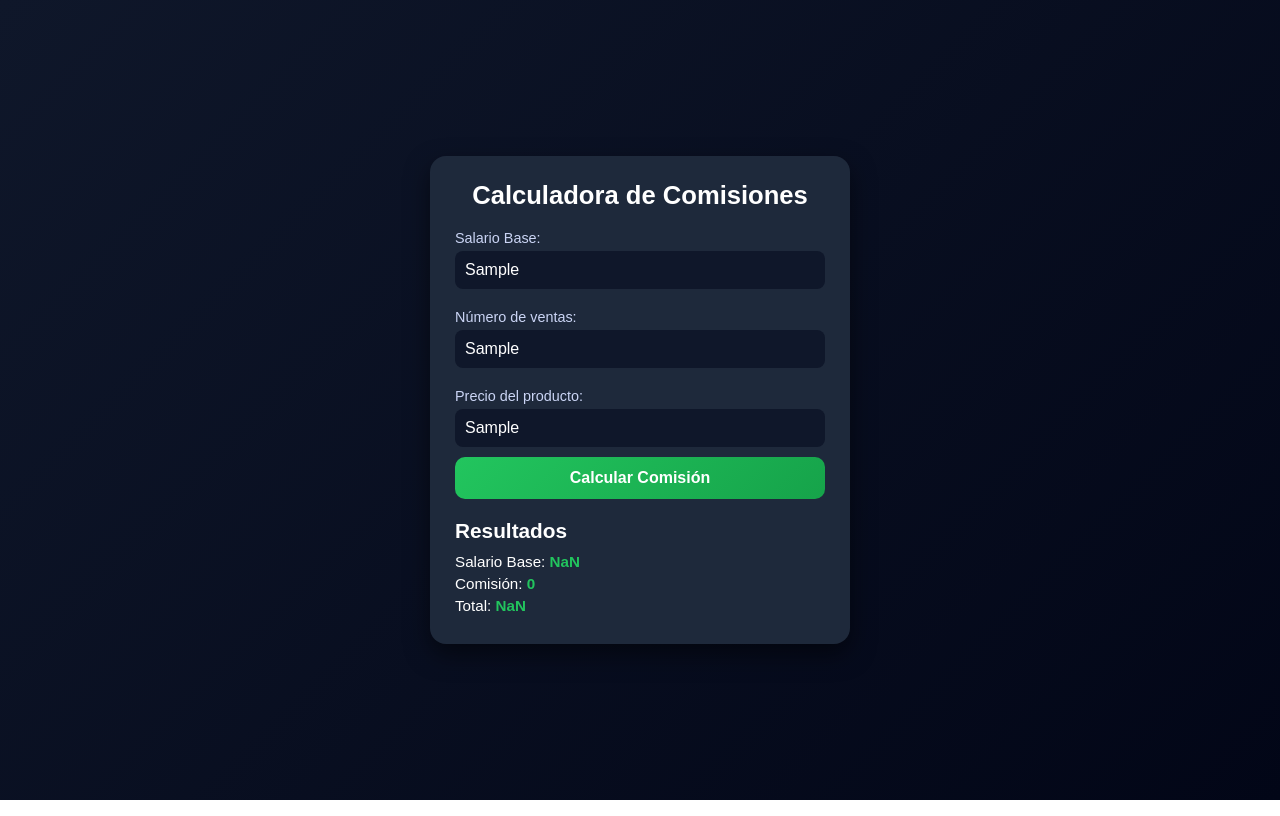
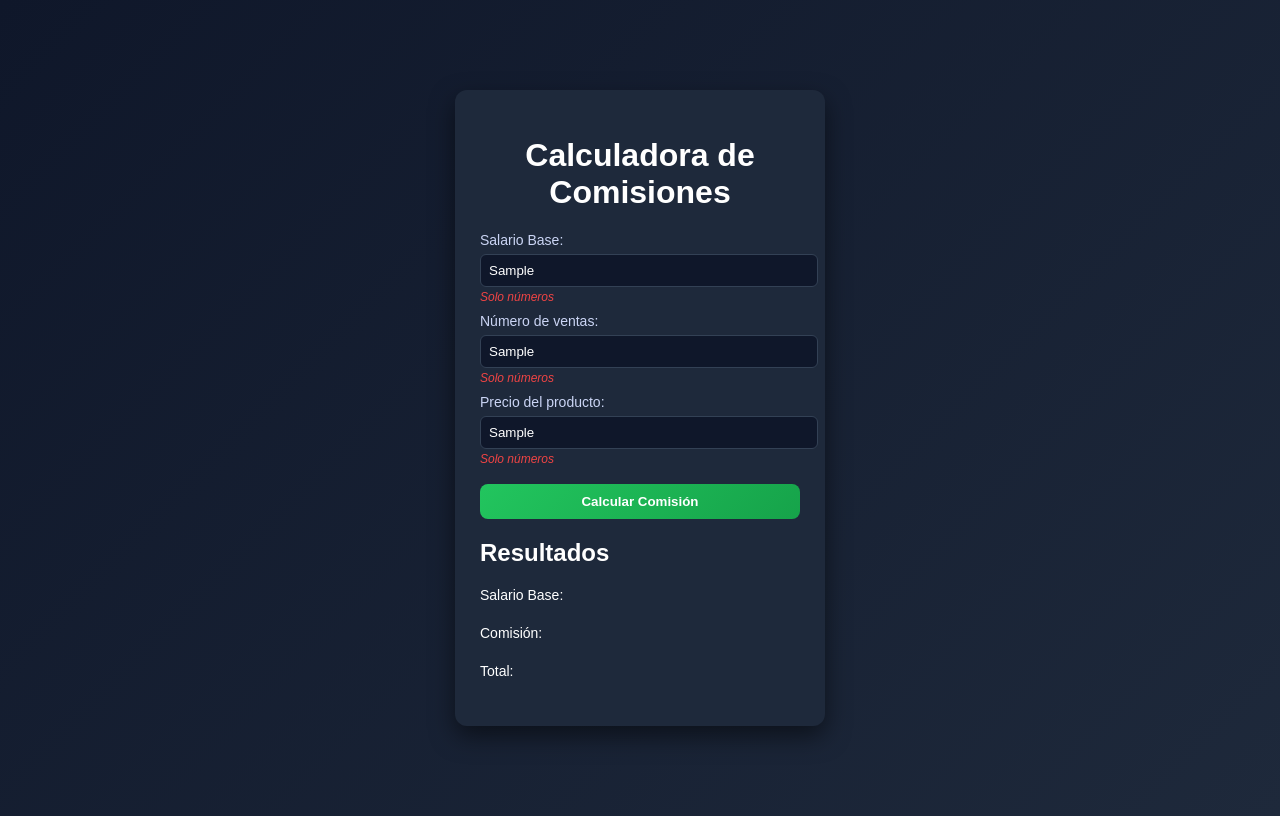
Before and after one commit to aliceviolet696-coder/comisiones-, a plain HTML site: page index.html in a window 1280 px wide. Both pictures are taken after typing "Sample", "Sample", "Sample" into the empty fields and a click on the button "Calcular Comisión". Drawn offline with Linux system fonts and the light colour scheme.

Commit message:
mejoras de la calculadora

```diff
--- a/index.html
+++ b/index.html
@@ -2,7 +2,6 @@
 <html lang="es">
 <head>
     <meta charset="UTF-8">
-    <meta name="viewport" content="width=device-width, initial-scale=1.0">
     <title>Calculadora de Comisiones</title>
     <link rel="stylesheet" href="ventas.css">
 </head>
@@ -13,12 +12,15 @@
 
     <label>Salario Base:</label>
     <input type="text" id="txtSueldoBase">
+    <span id="errorSueldo"></span>
 
     <label>Número de ventas:</label>
-        <input type="text" id="txtVentas">
+    <input type="text" id="txtVentas" onblur="validarVentas()">
+    <span id="errorVentas"></span>
 
     <label>Precio del producto:</label>
     <input type="text" id="txtPrecio">
+    <span id="errorPrecio"></span>
 
     <button onclick="calcular()">Calcular Comisión</button>
 
--- a/utilitarios.js
+++ b/utilitarios.js
@@ -1,11 +1,9 @@
 function recuperarTexto(idComponente){
     let componente = document.getElementById(idComponente);
-    let valor = componente.value;
-    return valor;
+    return componente.value;
 }
 
 function recuperarFloat(idComponente) {
     let valorTexto = recuperarTexto(idComponente);
-    let valorFloat = parseFloat(valorTexto);
-    return valorFloat;
+    return parseFloat(valorTexto);
 }
--- a/ventas.css
+++ b/ventas.css
@@ -1,92 +1,73 @@
-/* RESET */
-* {
-    margin: 0;
-    padding: 0;
-    box-sizing: border-box;
-}
-
-/* BODY */
 body {
     font-family: Arial, sans-serif;
-    background: linear-gradient(135deg, #0f172a, #020617);
+    background: linear-gradient(135deg, #0f172a, #1e293b);
     color: white;
-
     display: flex;
     justify-content: center;
     align-items: center;
-
-    min-height: 100vh;
-    padding: 20px;
+    height: 100vh;
 }
 
 /* CONTENEDOR */
 .contenedor {
     background-color: #1e293b;
     padding: 25px;
-    border-radius: 16px;
-
-    width: 100%;
-    max-width: 420px;
-
-    box-shadow: 0 10px 25px rgba(0,0,0,0.5);
+    border-radius: 12px;
+    width: 320px;
+    box-shadow: 0 10px 25px rgba(0, 0, 0, 0.5);
 }
 
 /* TITULOS */
 h1 {
     text-align: center;
     margin-bottom: 20px;
-    font-size: 1.6rem;
 }
 
 h2 {
     margin-top: 20px;
-    margin-bottom: 10px;
-    font-size: 1.3rem;
 }
 
 /* LABELS */
 label {
-    display: block;
-    margin-top: 10px;
-    margin-bottom: 5px;
-    font-size: 0.9rem;
+    font-size: 14px;
     color: #cbd5f5;
 }
 
 /* INPUTS */
 input {
     width: 100%;
-    padding: 10px;
-
-    border-radius: 8px;
-    border: none;
-    outline: none;
-
+    padding: 8px;
+    margin-top: 5px;
+    margin-bottom: 3px;
+    border-radius: 6px;
+    border: 1px solid #334155;
     background-color: #0f172a;
     color: white;
-
-    font-size: 1rem;
-    margin-bottom: 10px;
+    outline: none;
+    transition: 0.3s;
 }
 
-/* BOTON */
+/* EFECTO FOCUS */
+input:focus {
+    border-color: #22c55e;
+    box-shadow: 0 0 5px #22c55e;
+}
+
+/* BOTÓN */
 button {
     width: 100%;
-    padding: 12px;
-
-    border-radius: 10px;
+    padding: 10px;
+    margin-top: 10px;
+    background: linear-gradient(135deg, #22c55e, #16a34a);
     border: none;
-
-    background: linear-gradient(135deg, #22c55e, #16a34a);
+    border-radius: 8px;
     color: white;
-
-    font-size: 1rem;
     font-weight: bold;
-
     cursor: pointer;
     transition: 0.3s;
 }
 
+/* HOVER BOTÓN */
 button:hover {
     transform: scale(1.03);
     background: linear-gradient(135deg, #16a34a, #15803d);
@@ -94,48 +75,22 @@ button:hover {
 
 /* RESULTADOS */
 p {
+    font-size: 14px;
     margin: 5px 0;
-    font-size: 0.95rem;
 }
 
+/* MENSAJES DE ERROR 🔴 */
 span {
-    font-weight: bold;
-    color: #22c55e;
+    color: #ef4444;
+    font-style: italic;
+    font-size: 12px;
+    display: block;
+    min-height: 14px; /* evita que el diseño salte */
+    margin-bottom: 8px;
 }
 
-/* 📱 RESPONSIVE PARA CELULARES */
-@media (max-width: 480px) {
-    .contenedor {
-        padding: 20px;
-        border-radius: 12px;
-    }
-
-    h1 {
-        font-size: 1.3rem;
-    }
-
-    h2 {
-        font-size: 1.1rem;
-    }
-
-    input {
-        font-size: 0.9rem;
-        padding: 8px;
-    }
-
-    button {
-        font-size: 0.9rem;
-        padding: 10px;
-    }
+/* OPCIONAL: INPUT CON ERROR */
+input.error {
+    border-color: #ef4444;
+    box-shadow: 0 0 5px #ef4444;
 }
-
-/* 📲 TABLETS */
-@media (min-width: 481px) and (max-width: 768px) {
-    .contenedor {
-        max-width: 500px;
-    }
-
-    h1 {
-        font-size: 1.5rem;
-    }
-}
--- a/ventas.js
+++ b/ventas.js
@@ -3,7 +3,7 @@ const VENTAS_BASEE = 5;
 function calcularComision(numeroVentas, precioProducto) {
     let comision = 0;
 
-    if(numeroVentas > VENTAS_BASEE) {
+    if (numeroVentas > VENTAS_BASEE) {
         let ventasExtra = numeroVentas - VENTAS_BASEE;
         comision = ventasExtra * (precioProducto * 0.1);
     }
@@ -11,21 +11,60 @@ function calcularComision(numeroVentas, precioProducto) {
     return comision;
 }
 
-function calcular(){
-   // let componenteSueldoBase = document.getElementById("txtSueldoBase");
-    //let componenteVentas = document.getElementById("txtVentas");
-    //let componentePrecio = document.getElementById("txtPrecio");
+// ✅ VALIDACIÓN COMPLETA
+function validarVentas() {
+    let numeroVentasStr = recuperarTexto("txtVentas");
+    let spError = document.getElementById("errorVentas");
 
-    //let sueldoBaseStr = componenteSueldoBase.value;
+    spError.textContent = "";
 
-    //let sueldoBaseStr = recuperarTexto("txtSueldoBase");
-    //let numeroVentasStr = recuperarTexto("txtVentas");
-    //let precioProductoStr = recuperarTexto("txtPrecio");
+    if (numeroVentasStr.trim() === "") {
+        spError.textContent = "Campo obligatorio";
+        return false;
+    }
 
-    //let numeroVentasStr = componenteVentas.value;
-    //let precioProductoStr = componentePrecio.value;
+    if (!/^\d+$/.test(numeroVentasStr)) {
+        spError.textContent = "Solo números";
+        return false;
+    }
 
+    if (numeroVentasStr.length > 5) {
+        spError.textContent = "Máximo 5 dígitos";
+        return false;
+    }
 
+    return true;
+}
+
+// (opcional pero recomendado)
+function validarCampoNumerico(idInput, idError) {
+    let valor = recuperarTexto(idInput);
+    let spError = document.getElementById(idError);
+
+    spError.textContent = "";
+
+    if (valor.trim() === "") {
+        spError.textContent = "Campo obligatorio";
+        return false;
+    }
+
+    if (!/^\d+(\.\d+)?$/.test(valor)) {
+        spError.textContent = "Solo números";
+        return false;
+    }
+
+    return true;
+}
+
+function calcular() {
+
+    let esValido = true;
+
+    if (!validarVentas()) esValido = false;
+    if (!validarCampoNumerico("txtSueldoBase", "errorSueldo")) esValido = false;
+    if (!validarCampoNumerico("txtPrecio", "errorPrecio")) esValido = false;
+
+    if (!esValido) return;
 
     let sueldoBase = recuperarFloat("txtSueldoBase");
     let numeroVentas = recuperarFloat("txtVentas");
@@ -34,11 +73,7 @@ function calcular(){
     let comision = calcularComision(numeroVentas, precioProducto);
     let total = sueldoBase + comision;
 
-    let spSueldoBase = document.getElementById("spSueldoBase");
-    let spComision = document.getElementById("spComision");
-    let spTotal = document.getElementById("spTotal");
-
-    spSueldoBase.textContent = sueldoBase;
-    spComision.textContent = comision;
-    spTotal.textContent = total;
+    document.getElementById("spSueldoBase").textContent = sueldoBase;
+    document.getElementById("spComision").textContent = comision;
+    document.getElementById("spTotal").textContent = total;
 }
```
Lines whose indentation alone changed are shown as unchanged.
